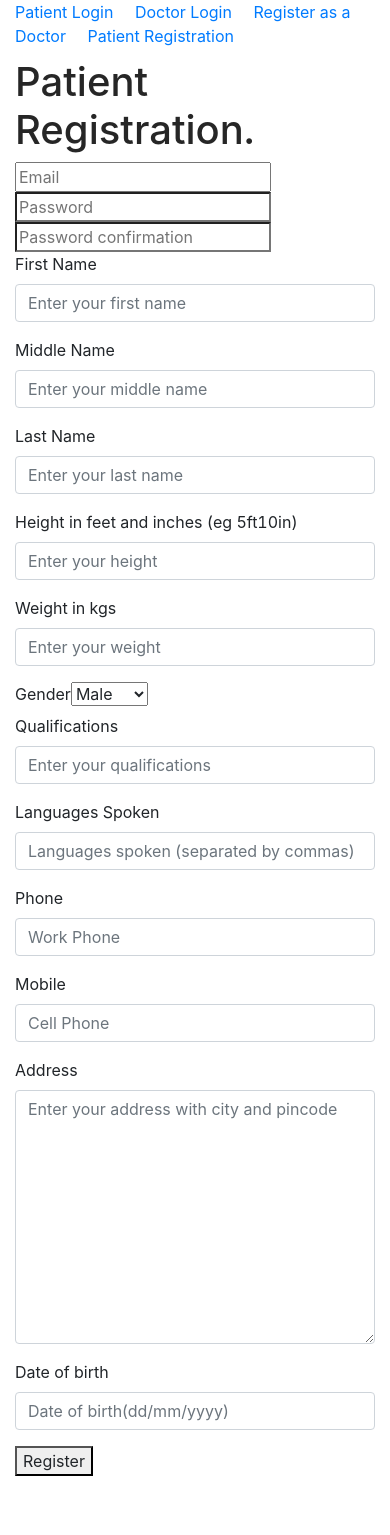
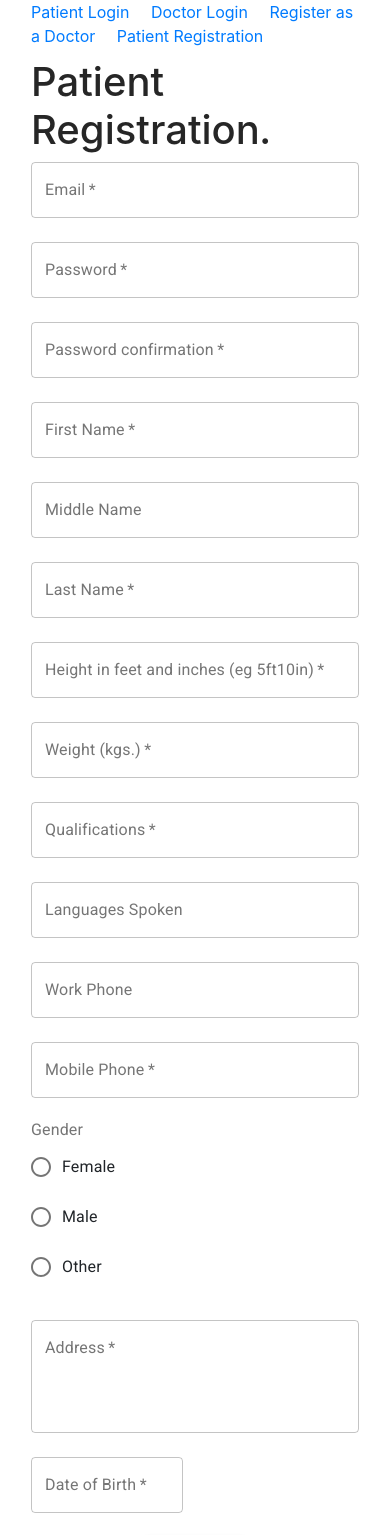
Before and after one commit to debdeepbanerjee/urnaapp, a React (Create React App) app in the folder app/: page /RegisterPatient in a window 390 px wide. Shown: the top 1535 px of the page. Before the commit the page ends 1476 px from the top, so only its background shows below. Built offline with nearby package versions, Linux system fonts and the light colour scheme.

Commit message:
chore(MaterialUI): adds material UI. makes Registration mobile friendly

```diff
--- a/app/package.json
+++ b/app/package.json
@@ -3,6 +3,8 @@
   "version": "0.1.1",
   "private": true,
   "dependencies": {
+    "@material-ui/core": "^4.9.9",
+    "@material-ui/icons": "^4.9.1",
     "@testing-library/jest-dom": "^4.2.4",
     "@testing-library/react": "^9.3.2",
     "@testing-library/user-event": "^7.1.2",
--- a/app/src/App.js
+++ b/app/src/App.js
@@ -1,4 +1,5 @@
 import React from 'react';
+import { Container } from '@material-ui/core';
 import UrnaLanding from './UrnaLanding';
 import appContext from './appContext';
 import 'bootstrap/dist/css/bootstrap.min.css';
@@ -8,7 +9,9 @@ const App = () => {
 	const {Provider} = appContext;
 
 	return (<Provider value={{loggedIn, setLoggedIn}}>
-		<UrnaLanding/>
+		<Container>
+			<UrnaLanding/>
+		</Container>
 	</Provider>);
 }
 
--- a/app/src/RegisterPatient.js
+++ b/app/src/RegisterPatient.js
@@ -1,12 +1,32 @@
-import React, { Component } from "react";
+import React, {Component} from "react";
 import axios from "axios";
+import {
+    TextField,
+    Button,
+    Grid,
+    Box,
+    FormControl,
+    FormLabel,
+    RadioGroup,
+    FormControlLabel,
+    Radio
+} from '@material-ui/core';
+import {makeStyles} from '@material-ui/core/styles';
 import Input from "./Input";
 import TextArea from "./TextArea";
 import appContext from './appContext';
-import { useHistory } from "react-router-dom";
+import {useHistory} from "react-router-dom";
 
+const useStyles = makeStyles((theme) => ({
+    root: {
+        '& .MuiTextField-root': {
+            width: '100%',
+        }
+    },
+}));
 
 const RegisterPatient = () => {
+    const classes = useStyles();
     const {loggedIn, setLoggedIn} = React.useContext(appContext);
     const [email, setEmail] = React.useState('');
     const [password, setPassword] = React.useState('');
@@ -15,7 +35,6 @@ const RegisterPatient = () => {
     const [lastName, setLastName] = React.useState('');
     const [middleName, setMiddleName] = React.useState('');
     const [gender, setGender] = React.useState('');
-	var [fullName, setFullName] = React.useState('');
     const [qualifications, setQualifications] = React.useState('');
     const [languageSpoken, setLanguageSpoken] = React.useState('');
     const [phone, setPhone] = React.useState('');
@@ -28,20 +47,19 @@ const RegisterPatient = () => {
     const history = useHistory();
 
 
-
     const submit = async (event) => {
-	    fullName = firstName + ' ' + middleName + ' '+ lastName;
+        const fullName = firstName + ' ' + middleName + ' ' + lastName;
         let origin;
 
         if (!window.location.origin) {
             origin = window.location.protocol + "//" + window.location.hostname +
-	         (window.location.port ? ':' + window.location.port: '');
+                (window.location.port ? ':' + window.location.port : '');
         }
         origin = window.location.origin;
 
         axios
             .post(
-    	origin+"/rest/urna/patients/patient",
+                origin + "/rest/urna/patients/patient",
                 {
                     "address": address,
                     "dob": dob,
@@ -61,10 +79,10 @@ const RegisterPatient = () => {
                 }
             )
             .then(response => {
-        if (response.data != null) {
+                if (response.data !== null) {
                     alert("Profile created , you will now be logged in.");
                     setLoggedIn(true);
-            window.$pid= response.data.id;
+                    window.$pid = response.data.id;
                     history.push("/UrnaLandingSecuredPatient");
                 }
             })
@@ -78,148 +96,201 @@ const RegisterPatient = () => {
     return (
         <div>
             <h1> Patient Registration.</h1>
-        <form onSubmit={submit}>
-          <input
+            <form onSubmit={submit} className={classes.root}>
+
+                <Grid container spacing={3}>
+                    <Grid item xs={12} sm={6} md={4}>
+                        <TextField
+                            variant="outlined"
                             type="email"
+                            id="email"
                             name="email"
-            placeholder="Email"
+                            label="Email"
                             value={email}
                             onChange={({target}) => setEmail(target.value)}
                             required
                         />
+                    </Grid>
 
-          <input
+                    <Grid item xs={12} sm={6} md={4}>
+                        <TextField
+                            variant="outlined"
                             type="password"
+                            id="password"
                             name="password"
-            placeholder="Password"
+                            label="Password"
                             value={password}
                             onChange={({target}) => setPassword(target.value)}
                             required
                         />
+                    </Grid>
 
-          <input
+                    <Grid item xs={12} sm={6} md={4}>
+                        <TextField
+                            variant="outlined"
                             type="password"
+                            id="passwordConfirmation"
                             name="passwordConfirmation"
-          placeholder="Password confirmation"
+                            label="Password confirmation"
                             value={passwordConfirmation}
                             onChange={({target}) => setPasswordConfirmation(target.value)}
                             required
                         />
+                    </Grid>
 
-          <Input
-          inputType={"text"}
-          title={"First Name"}
+                    <Grid item xs={12} sm={6} md={4}>
+                        <TextField
+                            variant="outlined"
+                            type={"text"}
+                            label={"First Name"}
                             name={"firstName"}
                             value={firstName}
-          placeholder={"Enter your first name"}
-          handleChange={({target}) => setFirstName(target.value)}
+                            onChange={({target}) => setFirstName(target.value)}
+                            required
+                        /> </Grid>
+
+                    <Grid item xs={12} sm={6} md={4}>
+                        <TextField
+                            variant="outlined"
+                            type={"text"}
+                            label={"Middle Name"}
+                            name={"middleName"}
+                            value={middleName}
+                            onChange={({target}) => setMiddleName(target.value)}
+                        />
+                    </Grid>
+
+                    <Grid item xs={12} sm={6} md={4}>
+                        <TextField
+                            variant="outlined"
+                            type={"text"}
+                            label={"Last Name"}
+                            name={"lastName"}
+                            value={lastName}
+                            onChange={({target}) => setLastName(target.value)}
                             required
                         />
+                    </Grid>
 
-         <Input
-          inputType={"text"}
-          title={"Middle Name"}
-          name={"middleName"}
-          value={middleName}
-          placeholder={"Enter your middle name"}
-          handleChange={({target}) => setMiddleName(target.value)}
-        />
-
-         <Input
-          inputType={"text"}
-          title={"Last Name"}
-          name={"lastName"}
-          value={lastName}
-          placeholder={"Enter your last name"}
-          handleChange={({target}) => setLastName(target.value)}
-        required
-        />
-        <Input
-        inputType={"text"}
-        title={"Height in feet and inches (eg 5ft10in)"}
+                    <Grid item xs={12} sm={6} md={4}>
+                        <TextField
+                            variant="outlined"
+                            type={"text"}
+                            label={"Height in feet and inches (eg 5ft10in)"}
                             name={"height"}
                             value={height}
                             placeholder={"Enter your height"}
-        handleChange={({target}) => setHeight(target.value)}
+                            onChange={({target}) => setHeight(target.value)}
                             required
                         />
-	     <Input
-	      inputType={"text"}
-	      title={"Weight in kgs"}
+                    </Grid>
+
+                    <Grid item xs={12} sm={6} md={4}>
+                        <TextField
+                            variant="outlined"
+                            type={"text"}
+                            label={"Weight (kgs.)"}
                             name={"weight"}
                             value={weight}
-	      placeholder={"Enter your weight"}
-	      handleChange={({target}) => setWeight(target.value)}
+                            onChange={({target}) => setWeight(target.value)}
                             required
                         />
-         <label>Gender
-         <select value={gender} onChange={({target}) => setGender(target.value)}>
-         <option value="Male">Male</option>
-         <option value="Female">Female</option>
-         <option value="Other">Other</option>
-         </select></label>
-          <Input
-          inputType={"text"}
-          title={"Qualifications"}
+                    </Grid>
+
+                    <Grid item xs={12} sm={6} md={4}>
+                        <TextField
+                            variant="outlined"
+                            type={"text"}
+                            label={"Qualifications"}
                             name={"qualifications"}
                             value={qualifications}
-          placeholder={"Enter your qualifications"}
-          handleChange={({target}) => setQualifications(target.value)}
+                            onChange={({target}) => setQualifications(target.value)}
                             required
                         />
+                    </Grid>
 
-          <Input
-          inputType={"text"}
-          title={"Languages Spoken"}
+                    <Grid item xs={12} sm={6} md={4}>
+                        <TextField
+                            variant="outlined"
+                            type={"text"}
+                            label={"Languages Spoken"}
                             name={"languageSpoken"}
                             value={languageSpoken}
-          placeholder={"Languages spoken (separated by commas)"}
-          handleChange={({target}) => setLanguageSpoken(target.value)}
+                            onChange={({target}) => setLanguageSpoken(target.value)}
                         />
+                    </Grid>
 
-         <Input
-          inputType={"number"}
-          title={"Phone"}
+                    <Grid item xs={12} sm={6} md={4}>
+                        <TextField
+                            variant="outlined"
+                            type={"number"}
+                            label={"Work Phone"}
                             name={"phone"}
                             value={phone}
-          placeholder={"Work Phone"}
-          handleChange={({target}) => setPhone(target.value)}
+                            onChange={({target}) => setPhone(target.value)}
                         />
+                    </Grid>
 
-          <Input
-          inputType={"number"}
-          title={"Mobile"}
+                    <Grid item xs={12} sm={6} md={4}>
+                        <TextField
+                            variant="outlined"
+                            type={"number"}
+                            label={"Mobile Phone"}
                             name={"mobile"}
                             value={mobile}
-          placeholder={"Cell Phone"}
-          handleChange={({target}) => setMobile(target.value)}
+                            onChange={({target}) => setMobile(target.value)}
                             required
                         />
+                    </Grid>
 
-        <TextArea
-          title={"Address"}
-          rows={10}
+                    <Grid item xs={12} sm={6} md={4}>
+                        <FormControl component="fieldset">
+                            <FormLabel component="legend">Gender</FormLabel>
+                            <RadioGroup aria-label="gender" name="gender1" value={gender}
+                                        onChange={({target}) => setGender(target.value)}>
+                                <FormControlLabel value="Female" control={<Radio/>} label="Female"/>
+                                <FormControlLabel value="Male" control={<Radio/>} label="Male"/>
+                                <FormControlLabel value="Other" control={<Radio/>} label="Other"/>
+                            </RadioGroup>
+                        </FormControl>
+                    </Grid>
+
+                    <Grid item xs={12} sm={6} md={4}>
+                        <TextField
+                            variant="outlined"
+                            multiline
+                            rows="4"
+                            label={"Address"}
                             value={address}
                             name={"address"}
-          handleChange={({target}) => setAddress(target.value)}
-          placeholder={"Enter your address with city and pincode"}
+                            id="address"
+                            onChange={({target}) => setAddress(target.value)}
                             required
                         />
+                    </Grid>
 
-        <Input
-          inputType={"text"}
-          title={"Date of birth"}
-          name={"dob"}
+                    <Grid item xs={6} sm={6} md={4}>
+                        <TextField
+                            variant="outlined"
+                            label="Date of Birth"
+                            placeholder="DD/MM/YYYY"
+                            id="dob"
+                            name="dob"
                             value={dob}
-          placeholder={"Date of birth(dd/mm/yyyy)"}
-          handleChange={({target}) => setDob(target.value)}
+                            onChange={({target}) => setDob(target.value)}
                             required
                         />
-          <button type="submit">Register</button>
-        <br />
+                    </Grid>
+
+                    <Grid item xs={12}>
+                        <Box display="flex" justifyContent="center">
+                            <Button variant="contained" color="primary" type="submit">Register</Button>
+                        </Box>
+                    </Grid>
+                </Grid>
             </form>
         </div>
     );
 
 };
-export default  RegisterPatient;
+export default RegisterPatient;
```
Also changed, not shown: app/public/index.html (+6 -1 lines), 2 other files (tests, documents, lock files or other folders). Lines whose indentation alone changed are shown as unchanged.
